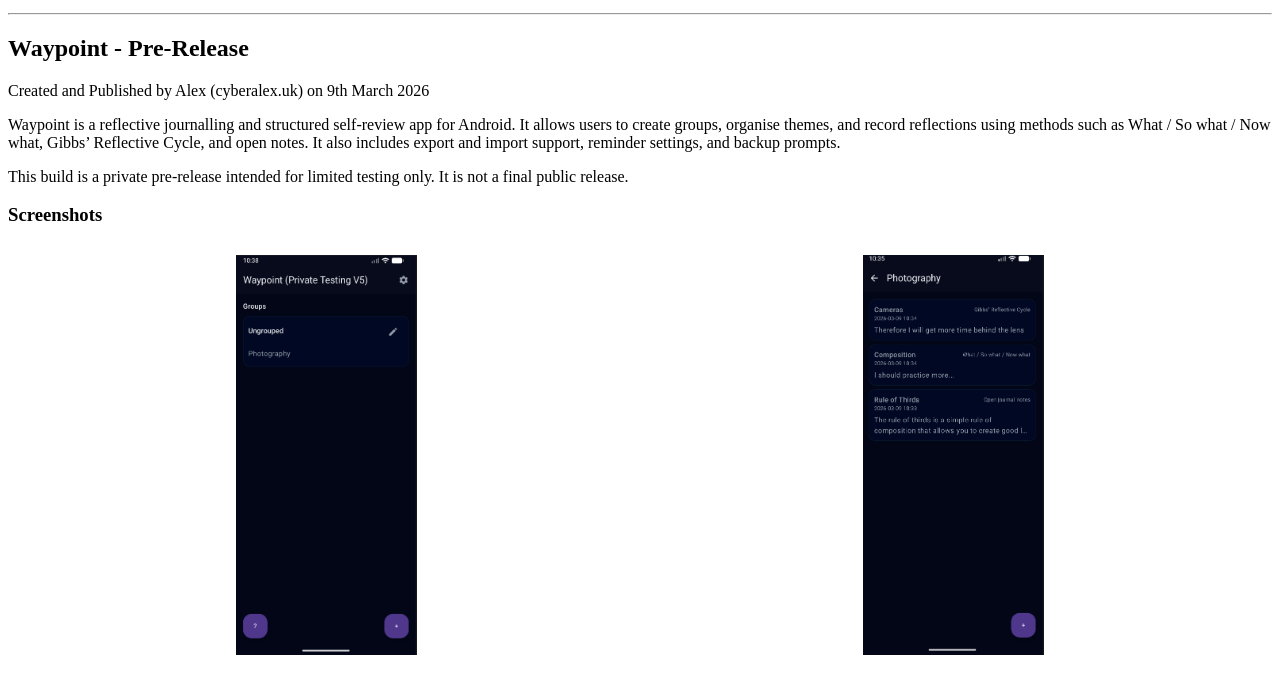
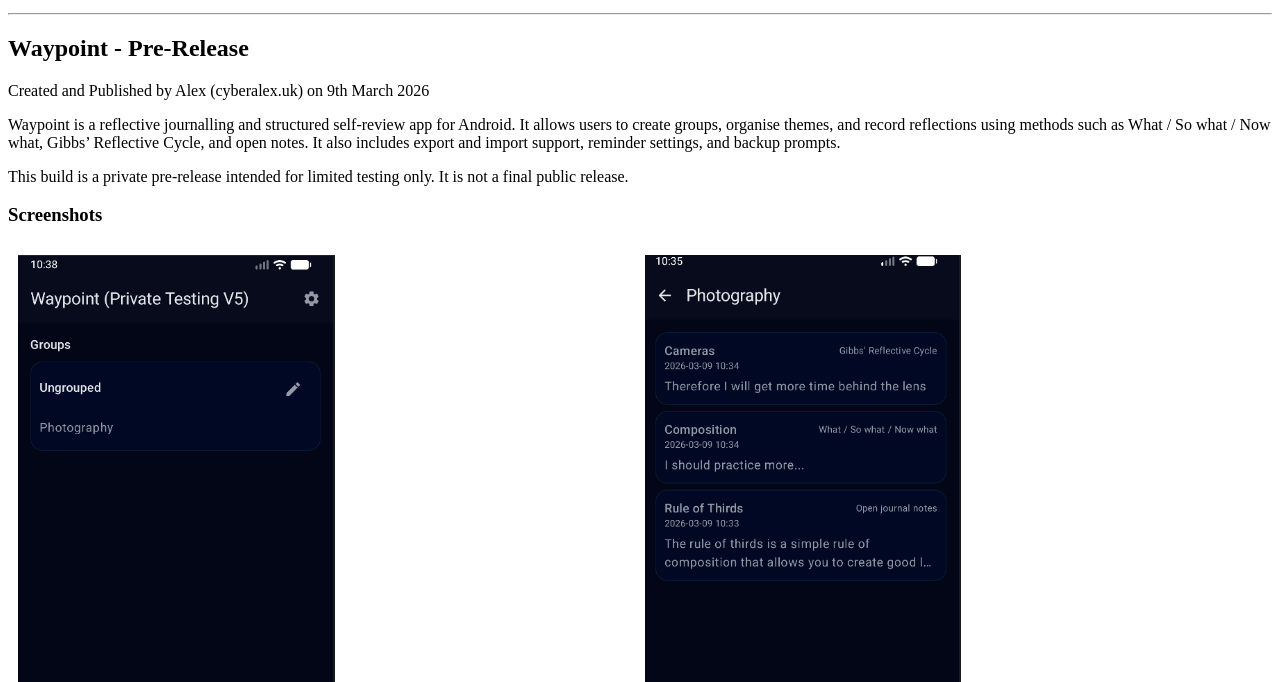
Before and after one commit to standardgitaccount/repository.cyberalex.uk, a plain HTML site: page index.html in a window 1280 px wide. Shown: the part 101-783 px from the top of the page. Drawn offline with Linux system fonts and the light colour scheme.

Commit message:
Increase max-height of screenshots to 700px

```diff
--- a/index.html
+++ b/index.html
@@ -41,15 +41,15 @@ It is not a final public release.
 <h3>Screenshots</h3>
 <table width="100%" border="0" cellspacing="10" cellpadding="0">
     <tr>
-        <td width="50%" valign="top" align="center">
+        <td width="50%" valign="top" align="left">
             <img src="waypoint-1-home.png"
                  alt="Waypoint home screen showing groups and themes"
-                 style="max-height: 400px; width: auto;">
+                 style="max-height: 700px; width: auto;">
         </td>
-        <td width="50%" valign="top" align="center">
+        <td width="50%" valign="top" align="left">
             <img src="waypoint-2-theme.png"
                  alt="Waypoint theme screen showing stored reflections"
-                 style="max-height: 400px; width: auto;">
+                 style="max-height: 700px; width: auto;">
         </td>
     </tr>
 </table>
```
